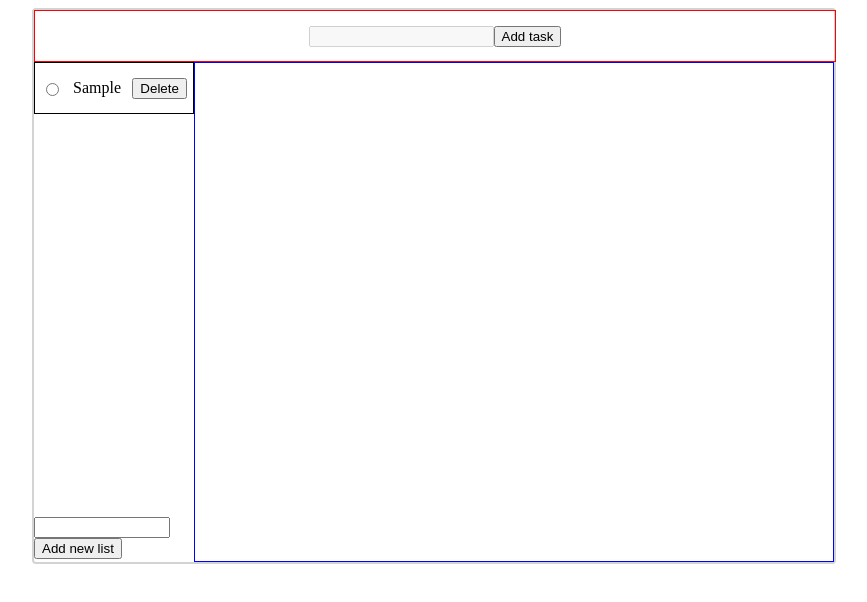
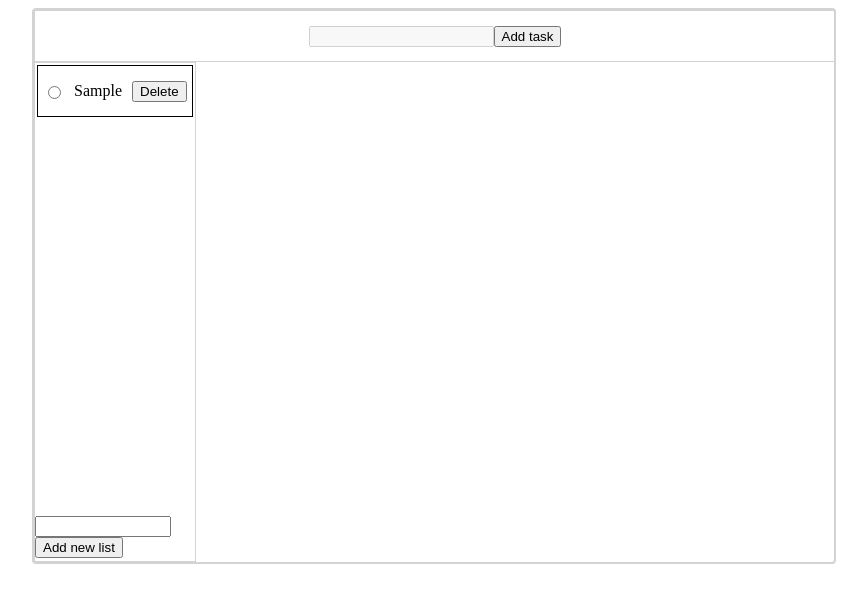
Before and after one commit to myroslavsok/todolistDOM, a plain HTML site: page index.html in a window 1280 px wide. Both pictures are taken after typing "Sample" into the empty fields and a click on the button "Add new list". Shown: the whole page, without its empty margins (206-1073 px from the left). Drawn offline with Linux system fonts and the light colour scheme.

Commit message:
Fix all styles

```diff
--- a/style.css
+++ b/style.css
@@ -12,7 +12,7 @@ main {
     display: flex;
     justify-content: center;
     align-items: center;
-    border: 1px solid red;
+    border: 1px solid lightgray;
 }
 
 .todolist__container {
@@ -24,10 +24,14 @@ main {
 /* TASK LIST */
 .task__list__container {
     width: 20%;
+    border: 1px solid lightgray;
 }
 .task__lists {
     height: 91%;
     overflow-y: auto;
+}
+.task__lists label {
+    margin: 2px;
 }
 .task__list__container label {
     display: flex;
@@ -45,13 +49,12 @@ main {
 .task__container {
     width: 80%;
     overflow-y: auto;
-    border: 1px solid blue;
 }
-
 
 /* TASK ITEM */
 .task__item {
-    width: 100%;
+    width: 99%;
+    margin: 2px auto;
     min-height: 50px;
     display: flex;
     justify-content: space-between;
```
